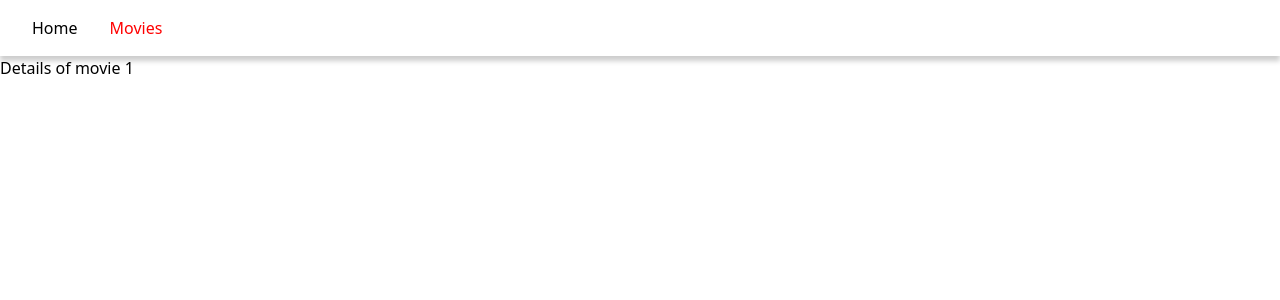
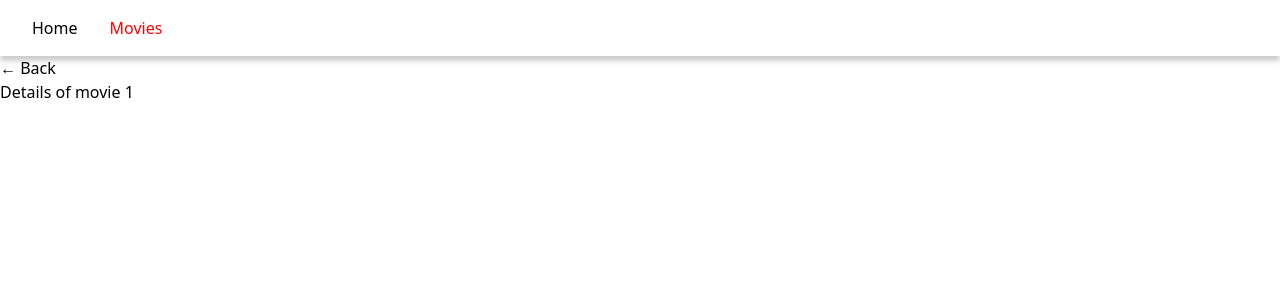
Before and after one commit to vladimir-vladykin/goit-neo-react-hw-module5, a React (Vite) app: page /movies/1 in a window 1280 px wide. Shown: the top 300 px of the page. Built offline with nearby package versions, Linux system fonts and the light colour scheme; no server answers.

Commit message:
Setup back button for Movie details

```diff
--- a/src/components/MovieList/MovieList.jsx
+++ b/src/components/MovieList/MovieList.jsx
@@ -1,12 +1,13 @@
-import { Link } from "react-router-dom";
+import { Link, useLocation } from "react-router-dom";
 
 const MovieList = ({ movies }) => {
+  const location = useLocation();
   return (
     <ul>
       {movies.map((movie) => {
         return (
           <li key={movie.id}>
-            <Link to={`/movies/${movie.id}`}>
+            <Link to={`/movies/${movie.id}`} state={location}>
               <p>{movie.title}</p>
             </Link>
           </li>
--- a/src/pages/MovieDetailsPage/MovieDetailsPage.jsx
+++ b/src/pages/MovieDetailsPage/MovieDetailsPage.jsx
@@ -1,5 +1,5 @@
-import React, { useEffect, useState } from "react";
-import { useParams } from "react-router-dom";
+import { useEffect, useState } from "react";
+import { useParams, useLocation, Link } from "react-router-dom";
 import { loadMovieDetails } from "../../api/MoviesApi";
 
 const MovieDetailsPage = () => {
@@ -19,8 +19,12 @@ const MovieDetailsPage = () => {
     fetch();
   }, [movieId]);
 
+  const location = useLocation();
+  const backLinkHref = location.state ?? "/movies";
+
   return (
     <div>
+      <Link to={backLinkHref}>← Back</Link>
       <p>Details of movie {movieId}</p>
       {movie !== null && <p>{movie.title}</p>}
     </div>
```
